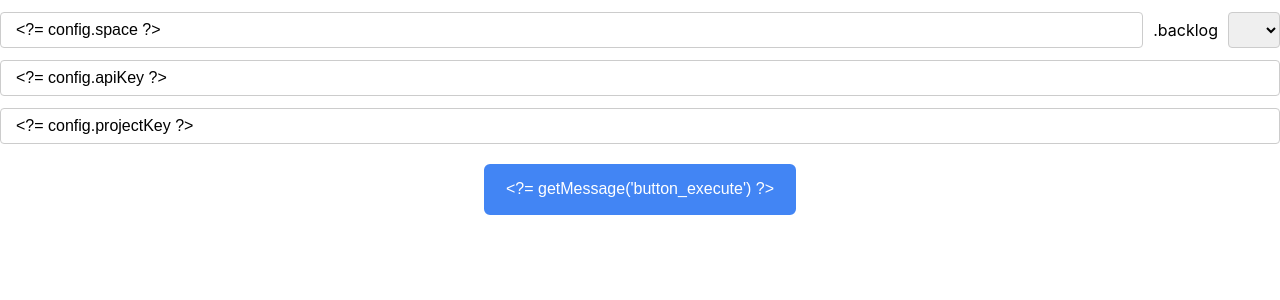
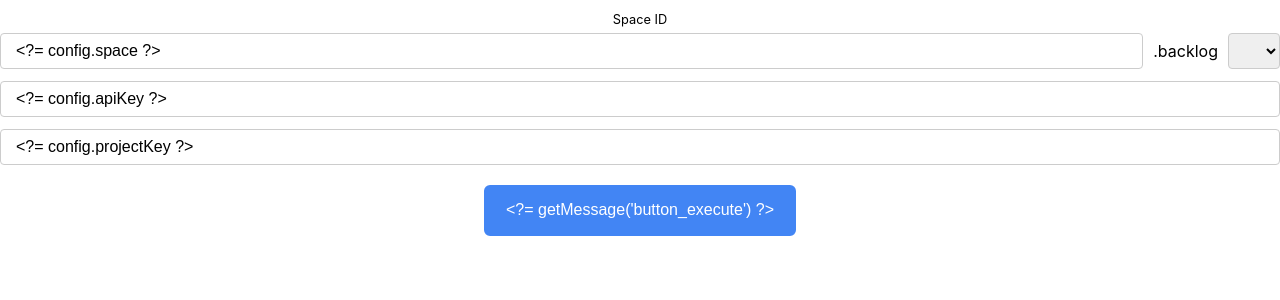
Before and after one commit to nulab/BacklogMigration-Jira, a React (Create React App) app in the folder gui/: page / in a window 1280 px wide. Shown: the top 300 px of the page. Built offline with nearby package versions, Linux system fonts and the light colour scheme.

Commit message:
update: label to atoms

```diff
--- a/gui/src/App.tsx
+++ b/gui/src/App.tsx
@@ -1,5 +1,6 @@
 import React from "react";
 import "./App.css";
+import { Label } from "./components/atoms/Label";
 
 const App: React.FC = () => {
   return (
@@ -7,9 +8,7 @@ const App: React.FC = () => {
       <form id="myForm" onSubmit={() => {}}>
         <fieldset>
           <div className="row">
-            <label htmlFor="spaceID">
-              {/* <?= getMessage("label_spaceId") ?> */}
-            </label>
+            <Label htmlFor="spaceID">Space ID</Label>
             <div className="space-id-field">
               <input
                 id="spaceID"
--- /dev/null
+++ b/gui/src/components/atoms/Label.tsx
@@ -0,0 +1,9 @@
+import React from "react";
+
+interface Props {
+  htmlFor?: string;
+}
+
+export const Label: React.FC<Props> = ({ htmlFor, children }) => (
+  <label {...{ htmlFor }}>{children}</label>
+);
```
Also changed, not shown: gui/src/logo.svg (deleted).
